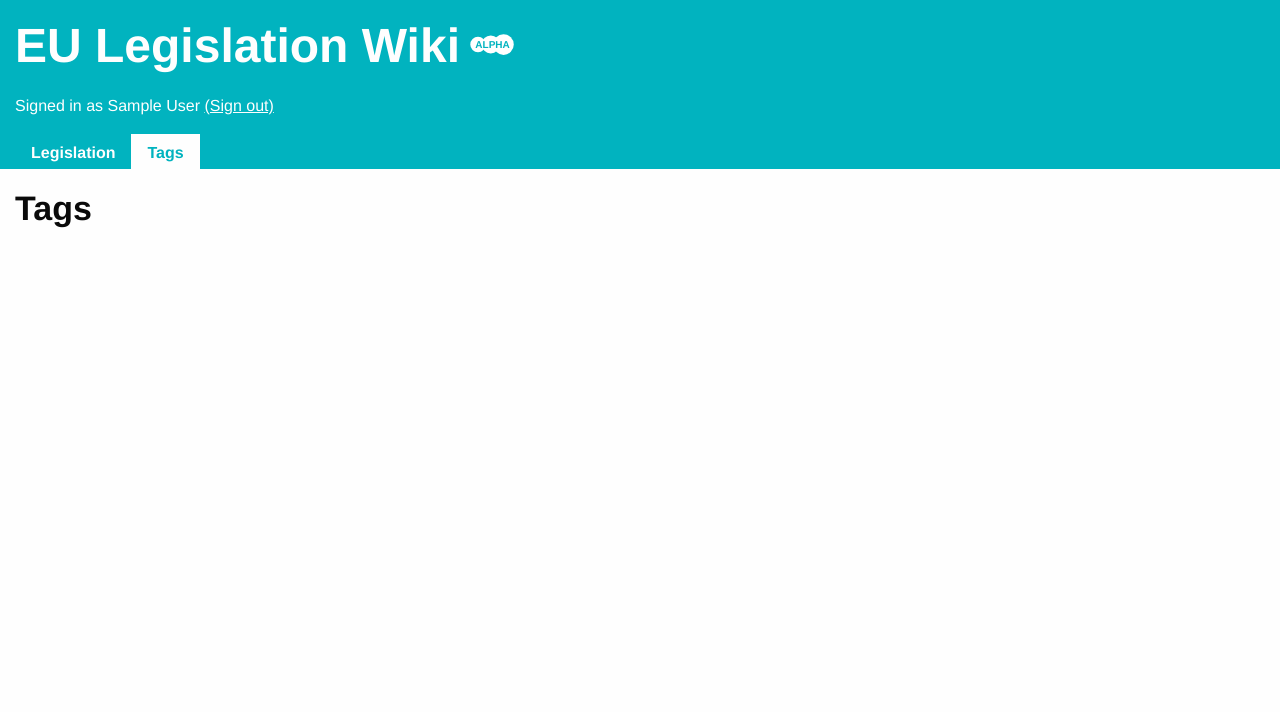
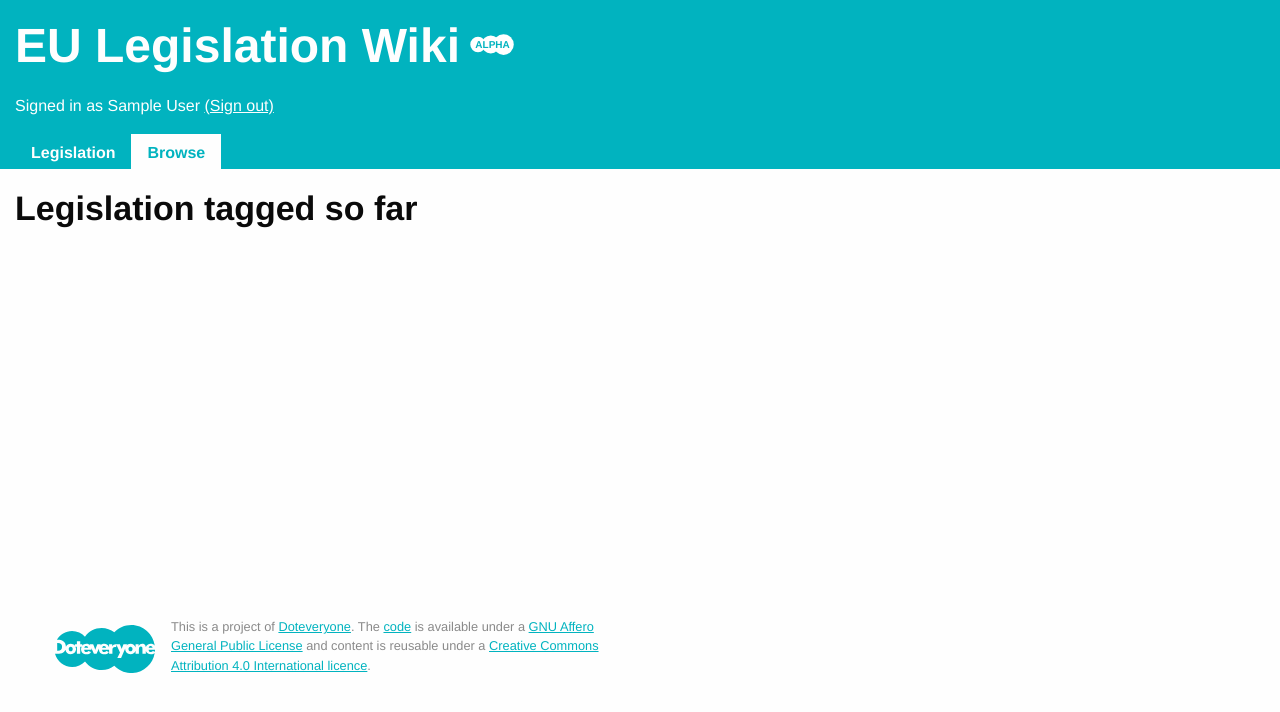
Before and after one commit to Doteveryone/LegislationTagger, a Flask app: page /tags in a window 1280 px wide. Shown: the top 712 px of the page. Run offline with Flask 2, Linux system fonts and the light colour scheme; the visitor is signed in with stand-in values (Sample User, id 1); data that the repository does not hold is empty.

Commit message:
added footer

```diff
--- a/legitag/templates/base.html
+++ b/legitag/templates/base.html
@@ -38,7 +38,7 @@
             <a href="{{url_for('index')}}">Legislation</a>
           </li>
           <li{% if menu_item == 'tags'%} class="active"{% endif %}>
-            <a href="{{url_for('tags')}}">Tags</a>
+            <a href="{{url_for('tags')}}">Browse</a>
           </li>
 <!--           <li{% if menu_item == 'about'%} class="active"{% endif %}>
             <a href="{{url_for('about')}}">About</a>
@@ -61,4 +61,16 @@
     {% endwith %}
     {% block content %}{% endblock %}
   </main>
+  <footer>
+    <div class="row">
+      <div class="columns small-12 large-6">
+        <p class="logo float-left">
+          <a href="https://doteveryone.org.uk">
+            <img src="{{url_for('static', filename='images/doteveryone-teal.svg')}}" alt="Doteveryone Logo"/>
+          </a>
+        </p>
+        This is a project of <a aria-label="Dot everyone" href="https://doteveryone.org.uk">Doteveryone</a>. The <a href="https://github.com/Doteveryone/LegislationTagger">code</a> is available under a <a rel="license" href="http://www.gnu.org/licenses/agpl-3.0.en.html">GNU Affero General Public License</a> and content is reusable under a <a rel="license" href="http://creativecommons.org/licenses/by/4.0/">Creative Commons Attribution 4.0 International licence</a>.
+      </div>
+    </div>
+  </footer>
 </body>
--- a/legitag/templates/tags.html
+++ b/legitag/templates/tags.html
@@ -3,7 +3,7 @@
 {% block content %}
   <section class="row expanded">
     <div class="small-12 large-8 columns">
-      <h2>Tags</h2>
+      <h2>Legislation tagged so far</h2>
         {% for tag in tags %}
           {% if loop.first or (tags[loop.index0 - 1].key !=  tags[loop.index0].key) %}
               <h3>{{tag.key}}</h3>
```
